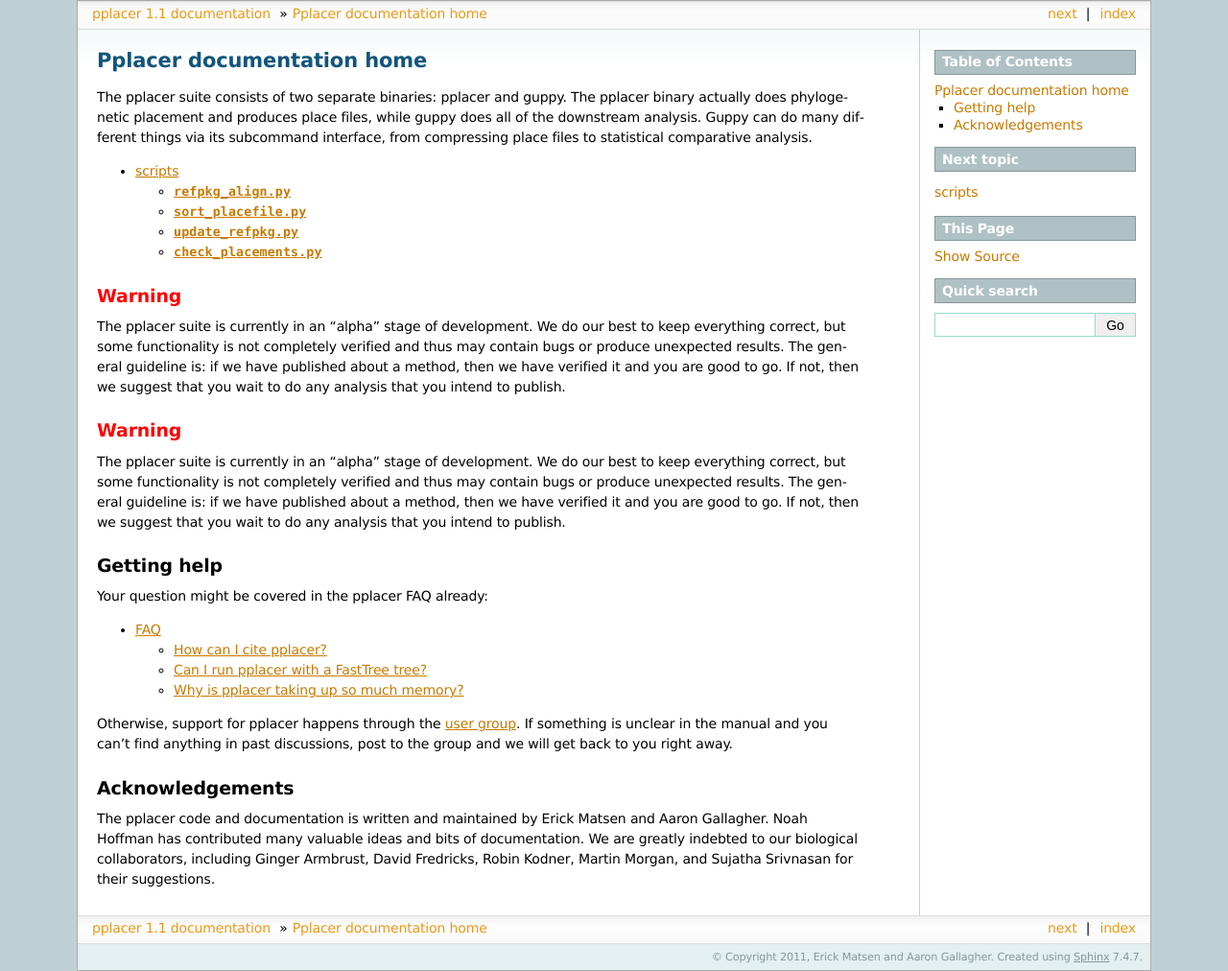
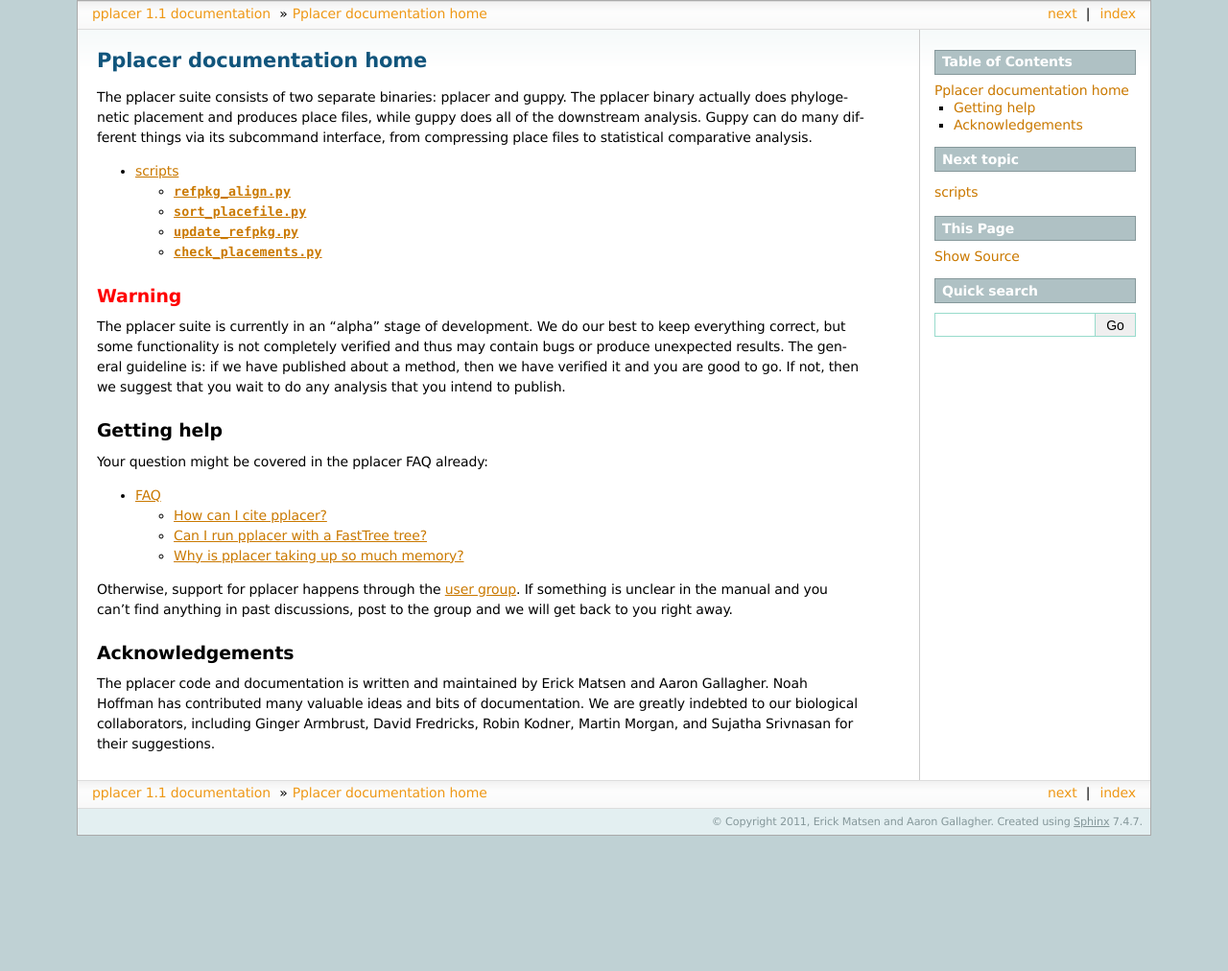
Before and after one commit to matsen/pplacer, a Sphinx documentation site: the page built from docs/index.rst, in a window 1280 px wide. Shown: the whole page at 96% size. Built offline with Sphinx 7.4.7, drawn with Linux system fonts in a browser that asks for light colours; formulas are drawn with MathJax 3; pages that are not in the unit, such as notebooks, are missing from menus; after the commit the page ends 900 px from its top, so only the background shows below that.

Commit message:
Removing some duplicate HTML.

```diff
--- a/docs/index.rst
+++ b/docs/index.rst
@@ -13,16 +13,6 @@
    generated_rst/guppy
    generated_rst/rppr
    scripts
-
-
-.. raw:: html
-
-   <h2> <font color="red">Warning</font> </h2>
-
-The pplacer suite is currently in an "alpha" stage of development.
-We do our best to keep everything correct, but some functionality is not completely verified and thus may contain bugs or produce unexpected results.
-The general guideline is: if we have published about a method, then we have verified it and you are good to go.
-If not, then we suggest that you wait to do any analysis that you intend to publish.
 
 
 .. raw:: html
```
